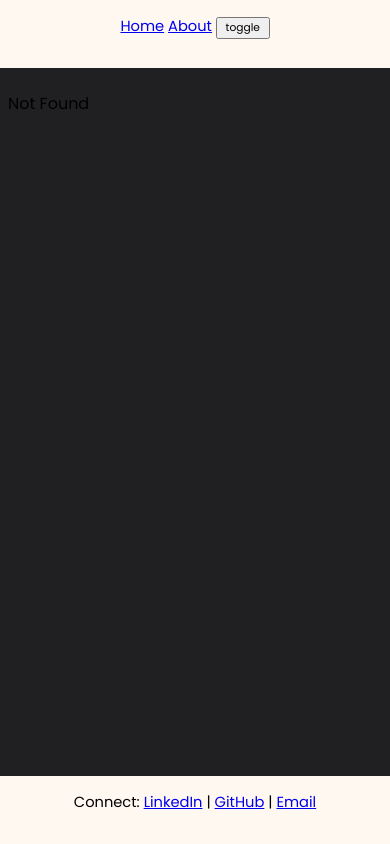
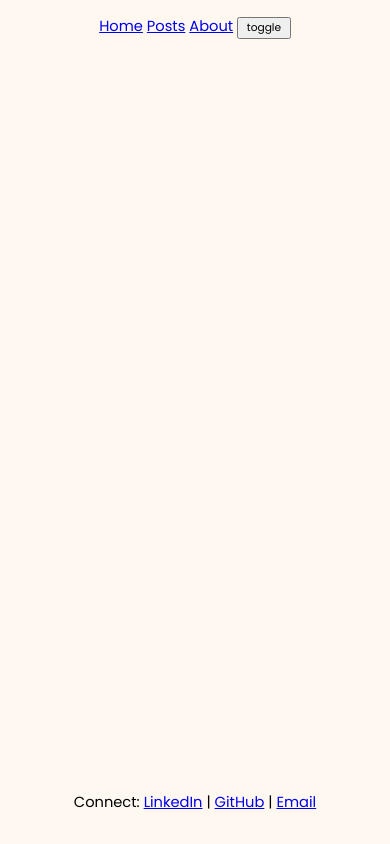
Before and after one commit to sahme73/personal-website, a SvelteKit app: page /posts in a window 390 px wide. Before the commit this address had no page. Built offline with nearby package versions, Linux system fonts and the light colour scheme.

Commit message:
Added a page for future 'blog' posts and fixed a bug to help pre-rendering for improved SEO.

```diff
--- a/src/routes/+layout.svelte
+++ b/src/routes/+layout.svelte
@@ -39,6 +39,7 @@
 <header style="--theme-color: {color}; --font-color: {font_color};">
     <nav class="center-text">
         <a href="/">Home</a>
+        <a href="/posts">Posts</a>
         <a href="/about">About</a>
 
         <button class="btn-scaling" on:click={toggle}>
--- /dev/null
+++ b/src/routes/posts/+page.svelte
@@ -0,0 +1,55 @@
+<script>
+    export const prerender = true;
+
+    import { background } from '../store';
+
+    let color = 'black';
+    background.subscribe(value => {
+        color = value;
+    });
+</script>
+
+<head>
+    <title>safeer.tech | posts</title>
+</head>
+
+<section class="stretch">
+    <div class="bg" style="--theme-color: {color}" />
+</section>
+
+<style>
+    /* Styles will be moved to a library managed by sass in future patches. */
+
+    .stretch {
+        margin-left: -8px;
+        margin-right: -8px;
+    }
+    .bg {
+        position: fixed;
+        bottom: 5vh;
+        right: 0vw;
+
+        display: block;
+        object-fit: cover;
+        height: 90vh;
+        width: 100vw;
+
+        background-color: var(--theme-color);
+        transition: background-color 0.3s;
+    }
+    @media screen and (max-width: 600px) {
+        .bg {
+            position: fixed;
+            bottom: 8%;
+            right: 0%;
+
+            display: block;
+            object-fit: cover;
+            height: 84%;
+            width: 100%;
+
+            background-color: var(--theme-color);
+            transition: background-color 0.3s;
+        }
+    }
+</style>
```
Also changed, not shown: src/routes/+page.svelte (+11 -1 lines).
